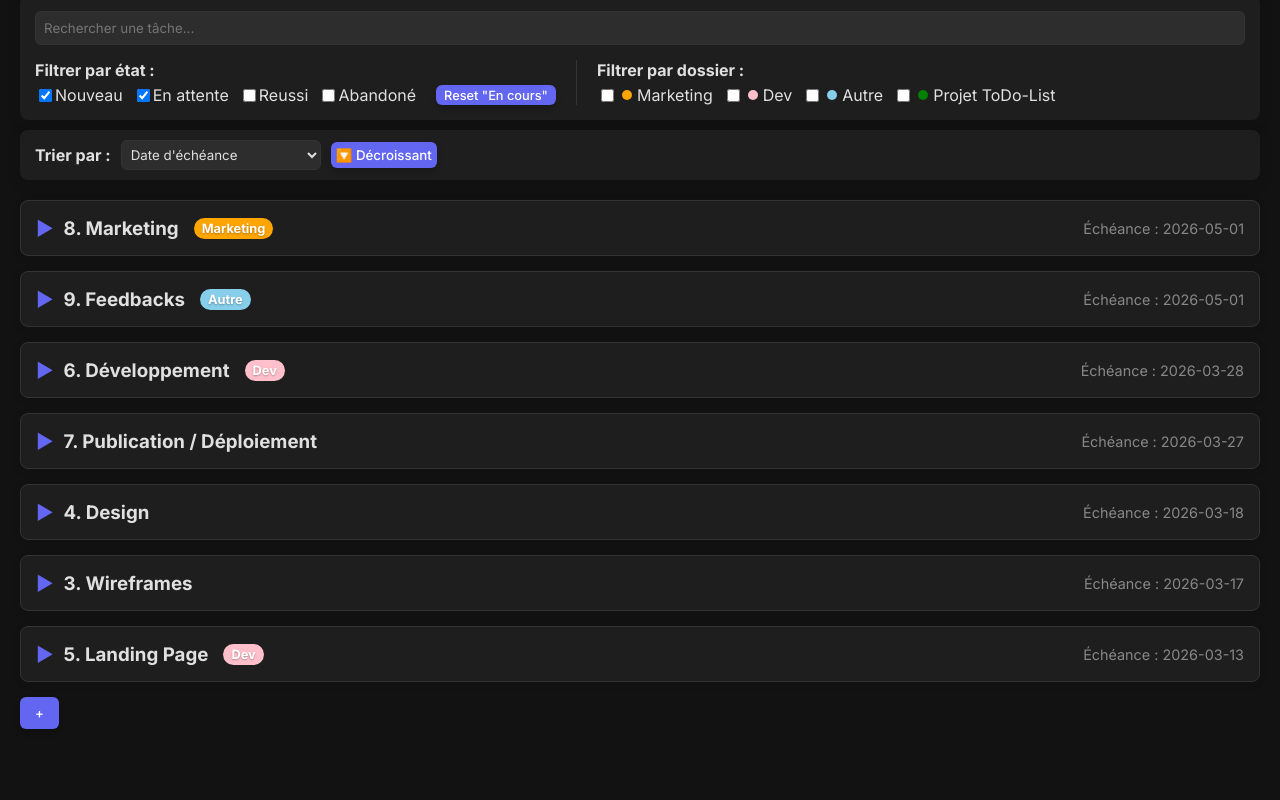
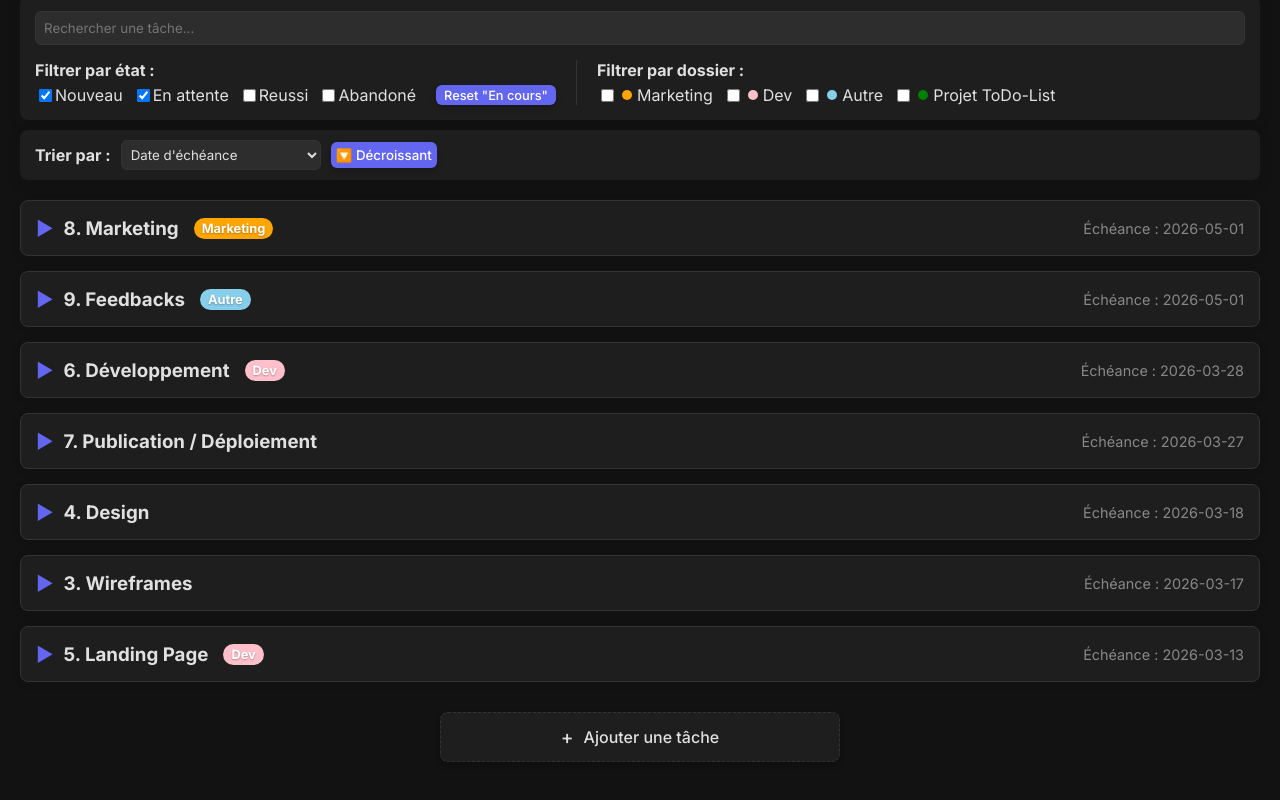
Before and after one commit to HugoBrestLestrade/TodoList, a React (Create React App) app: page / in a window 1280 px wide. Shown: the part 272-1072 px from the top of the page. Before the commit the page ends 1021 px from the top, so only its background shows below. Built offline with nearby package versions, Linux system fonts and the light colour scheme.

Commit message:
Meilleur bouton pour ajouter une tâche

```diff
--- a/src/Components/Footer/Footer.css
+++ b/src/Components/Footer/Footer.css
@@ -59,3 +59,39 @@
     justify-content: flex-end;
     gap: 10px;
 }
+
+.footer-container {
+    display: flex;
+    justify-content: center;
+    margin-top: 30px;
+    margin-bottom: 20px;
+}
+
+.add-task-btn {
+    display: flex;
+    align-items: center;
+    gap: 10px;
+    background-color: var(--bg-card);
+    color: var(--text-main);
+    border: 1px dashed var(--border-color);
+    padding: 12px 30px;
+    border-radius: 8px;
+    font-size: 1rem;
+    font-weight: 500;
+    cursor: pointer;
+    transition: all 0.2s ease;
+    width: 100%;
+    max-width: 400px;
+    justify-content: center;
+}
+
+.add-task-btn:hover {
+    background-color: var(--border-color);
+    color: white;
+    transform: translateY(-2px);
+    border-style: solid;
+}
+
+.add-task-btn:active {
+    transform: translateY(0);
+}
--- a/src/Components/Footer/Footer.js
+++ b/src/Components/Footer/Footer.js
@@ -93,7 +93,11 @@ export default function Footer() {
 
     return (
         <footer>
-            <button onClick={() => setOpen(true)}>+</button>
+            <div className="footer-container">
+                <button className="add-task-btn" onClick={() => setOpen(true)}>
+                    <span style={{ fontSize: "1.2rem" }}>+</span> Ajouter une tâche
+                </button>
+            </div>
 
             {open && createPortal(
                 <div className="modal-overlay">
```
